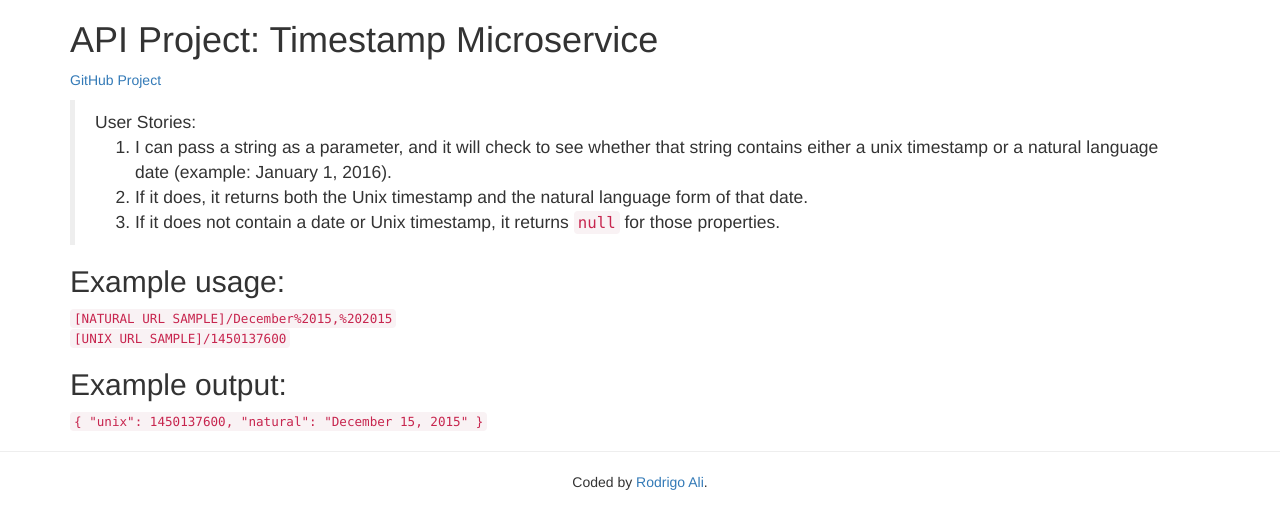
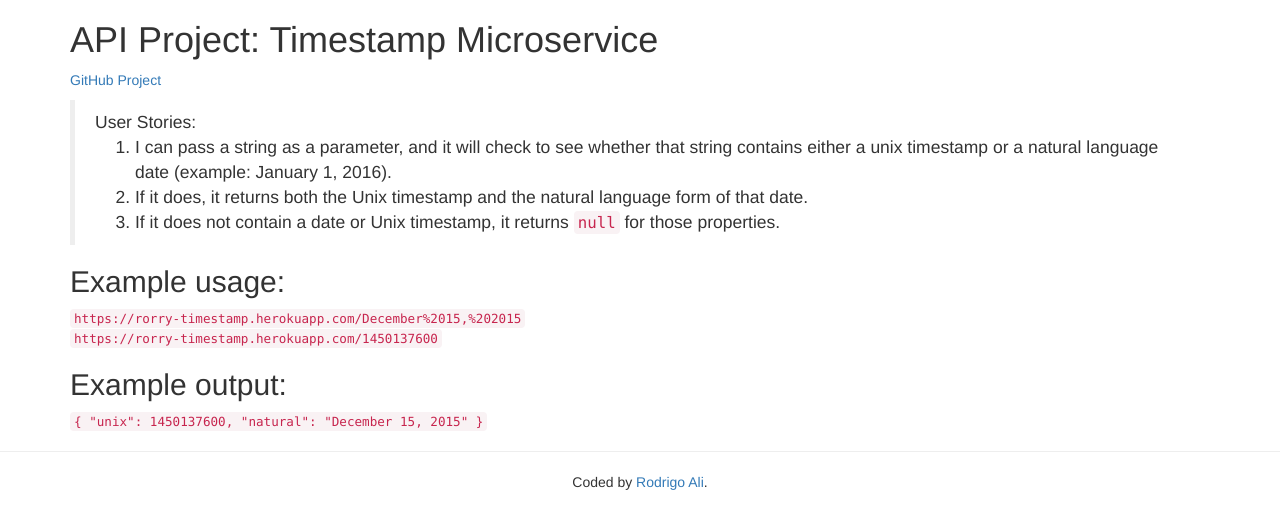
Before and after one commit to ElRodrigote/timestamp-api, a website: page index.html in a window 1280 px wide. Drawn offline with nearby package versions, Linux system fonts and the light colour scheme.

Commit message:
Minor changes made in the index.html script

```diff
--- a/index.html
+++ b/index.html
@@ -19,8 +19,8 @@
         </ol>
     </blockquote>
     <h2>Example usage:</h2>
-    <code>[NATURAL URL SAMPLE]/December%2015,%202015</code><br>
-    <code>[UNIX URL SAMPLE]/1450137600</code>
+    <code>https://rorry-timestamp.herokuapp.com/December%2015,%202015</code><br>
+    <code>https://rorry-timestamp.herokuapp.com/1450137600</code>
     <h2>Example output:</h2>
     <code>{ "unix": 1450137600, "natural": "December 15, 2015" }</code><br>
 </div>
```
